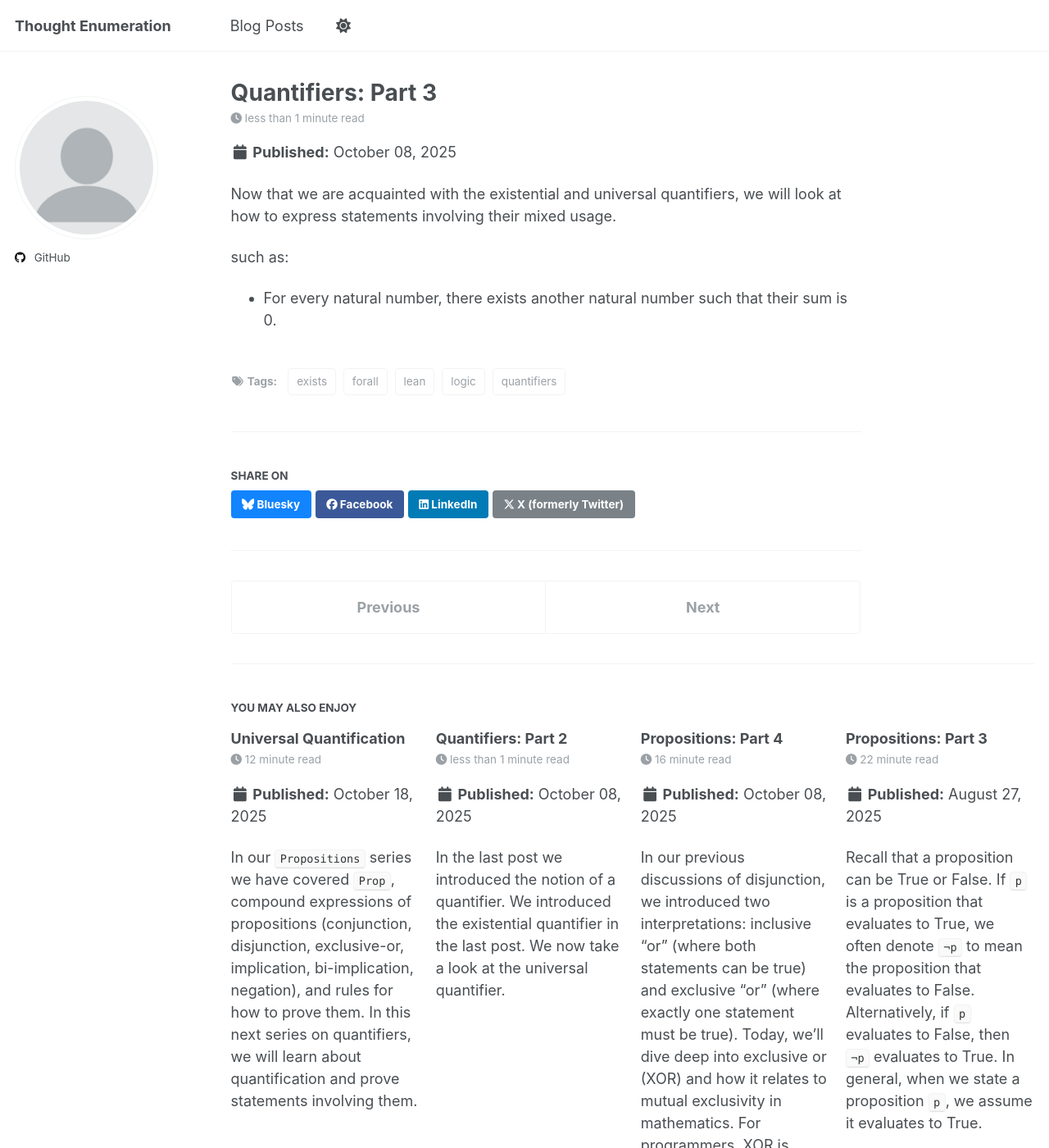
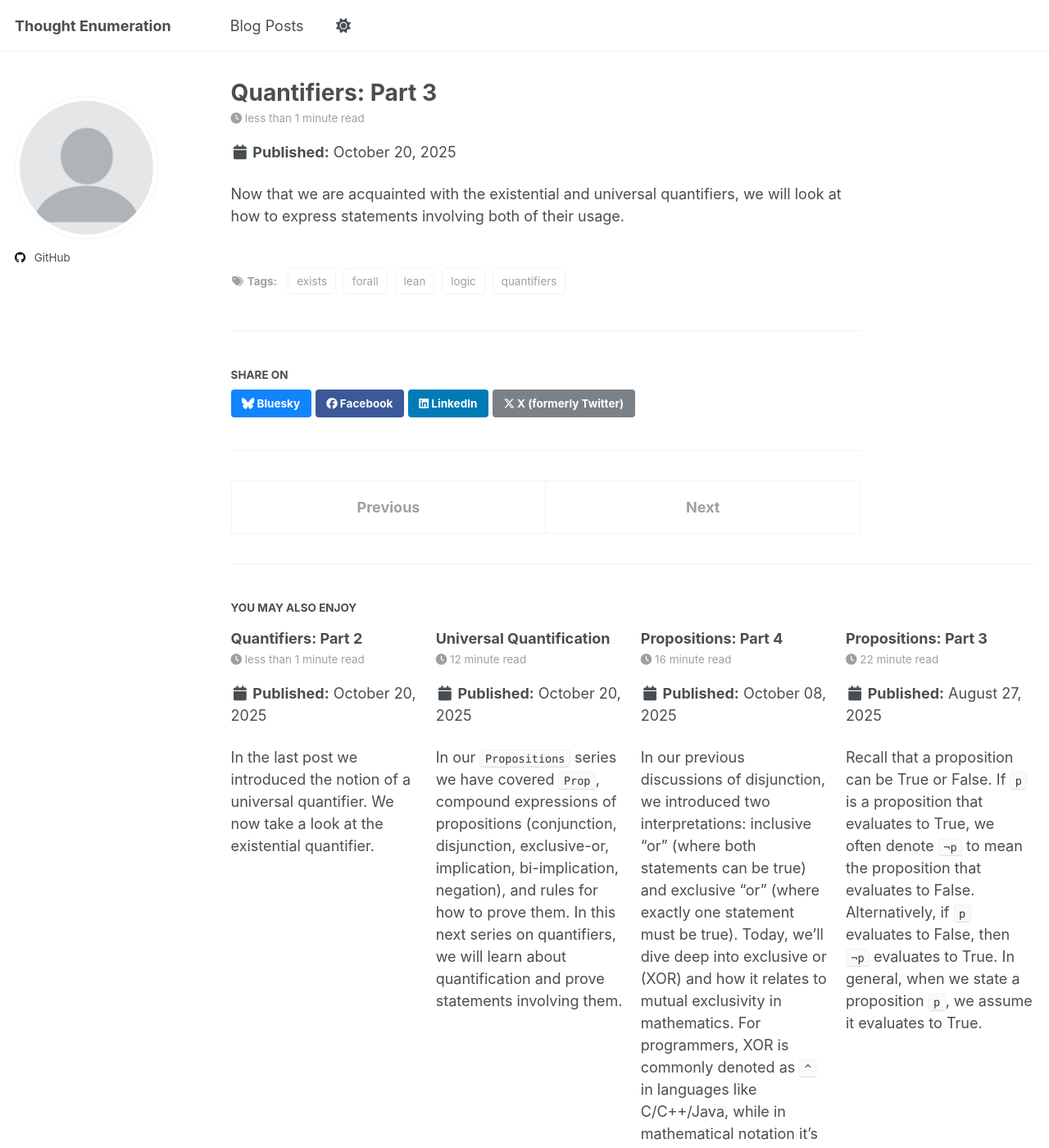
Before and after one commit to sandan/sandan.github.io, a Jekyll site: the page built from _posts/2025-10-31-blog-9.md, in a window 1280 px wide and 1400 px high. Shown: the whole window at 82% size. Built offline with Jekyll 4.4.1, drawn with Linux system fonts in a browser that asks for light colours; a script that is not in the unit is left out.

Commit message:
update dates

```diff
--- a/_posts/2025-10-15-blog-7.md
+++ b/_posts/2025-10-15-blog-7.md
@@ -1,6 +1,6 @@
 ---
 title: 'Universal Quantification'
-date: 2025-10-18
+date: 2025-10-20
 permalink: /posts/2025/10/blog-post-7/
 tags:
   - lean
--- a/_posts/2025-10-31-blog-9.md
+++ b/_posts/2025-10-31-blog-9.md
@@ -1,6 +1,6 @@
 ---
 title: 'Quantifiers: Part 3'
-date: 2025-10-08
+date: 2025-10-20
 permalink: /posts/2025/10/blog-post-8/
 tags:
   - lean
@@ -10,7 +10,4 @@ tags:
   - exists
 ---
 
-Now that we are acquainted with the existential and universal quantifiers, we will look at how to express statements involving their mixed usage.
-
-such as:
-- For every natural number, there exists another natural number such that their sum is 0.
+Now that we are acquainted with the existential and universal quantifiers, we will look at how to express statements involving both of their usage.
```
Also changed, not shown: _posts/2025-10-28-blog-8.md (+3 -3 lines).
